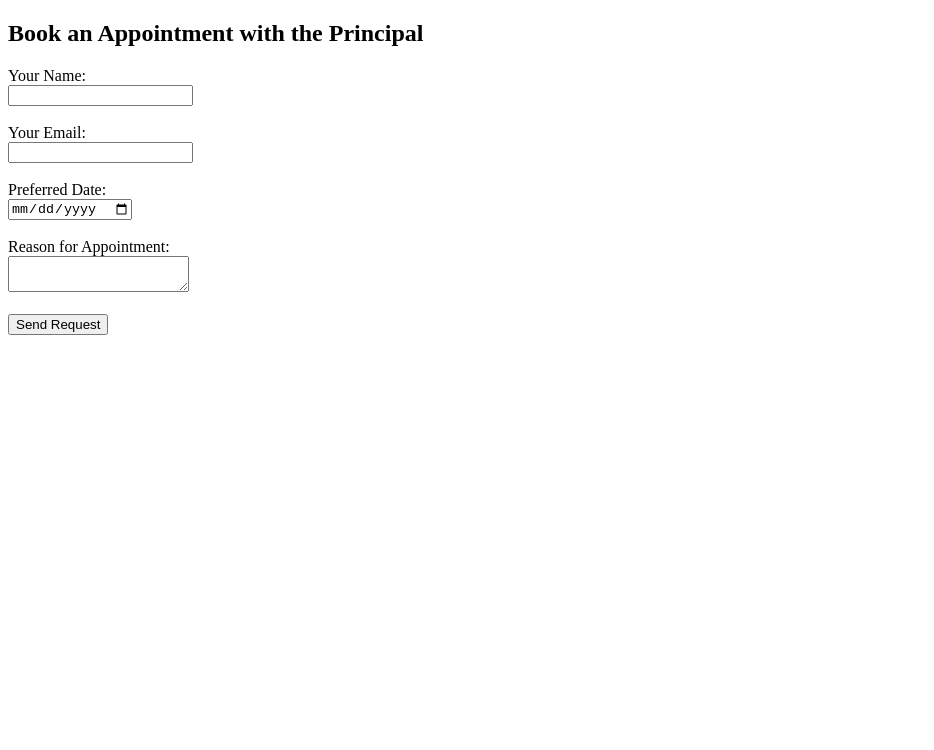
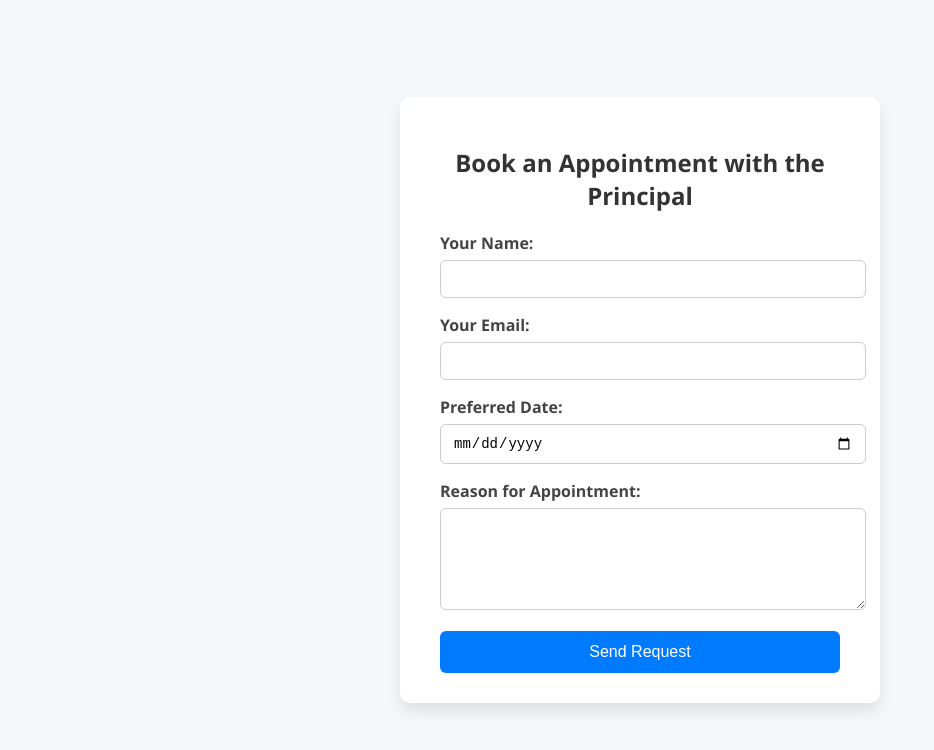
Before and after one commit to PhantomDaDev/appointment-test, a plain HTML site: page index.html in a window 1280 px wide. Shown: the whole page, without its empty margins (0-934 px from the left). Drawn offline with nearby package versions, Linux system fonts and the light colour scheme.

Commit message:
Update index.html

```diff
--- a/index.html
+++ b/index.html
@@ -3,21 +3,100 @@
 <head>
   <meta charset="UTF-8" />
   <title>Book Appointment with Principal</title>
+  <style>
+    body {
+      font-family: 'Segoe UI', Tahoma, Geneva, Verdana, sans-serif;
+      background: #f4f8fb;
+      display: flex;
+      justify-content: center;
+      align-items: center;
+      height: 100vh;
+      margin: 0;
+    }
+
+    form {
+      background: #fff;
+      padding: 30px 40px;
+      border-radius: 10px;
+      box-shadow: 0 8px 16px rgba(0, 0, 0, 0.1);
+      width: 100%;
+      max-width: 400px;
+    }
+
+    h2 {
+      text-align: center;
+      color: #333;
+      margin-bottom: 20px;
+    }
+
+    label {
+      display: block;
+      margin-bottom: 6px;
+      font-weight: 600;
+      color: #444;
+    }
+
+    input[type="text"],
+    input[type="email"],
+    input[type="date"],
+    textarea {
+      width: 100%;
+      padding: 10px 12px;
+      margin-bottom: 16px;
+      border: 1px solid #ccc;
+      border-radius: 6px;
+      font-size: 14px;
+      transition: border-color 0.3s;
+    }
+
+    input:focus,
+    textarea:focus {
+      border-color: #007bff;
+      outline: none;
+    }
+
+    textarea {
+      resize: vertical;
+      min-height: 80px;
+    }
+
+    button {
+      width: 100%;
+      background-color: #007bff;
+      color: white;
+      padding: 12px;
+      border: none;
+      border-radius: 6px;
+      font-size: 16px;
+      cursor: pointer;
+      transition: background-color 0.3s;
+    }
+
+    button:hover {
+      background-color: #0056b3;
+    }
+
+    @media (max-width: 500px) {
+      form {
+        padding: 20px;
+      }
+    }
+  </style>
 </head>
 <body>
-  <h2>Book an Appointment with the Principal</h2>
   <form id="appointment-form">
-    <label for="name">Your Name:</label><br />
-    <input type="text" id="name" name="from_name" required /><br /><br />
+    <h2>Book an Appointment with the Principal</h2>
+    <label for="name">Your Name:</label>
+    <input type="text" id="name" name="from_name" required />
 
-    <label for="email">Your Email:</label><br />
-    <input type="email" id="email" name="from_email" required /><br /><br />
+    <label for="email">Your Email:</label>
+    <input type="email" id="email" name="from_email" required />
 
-    <label for="date">Preferred Date:</label><br />
-    <input type="date" id="date" name="appointment_date" required /><br /><br />
+    <label for="date">Preferred Date:</label>
+    <input type="date" id="date" name="appointment_date" required />
 
-    <label for="reason">Reason for Appointment:</label><br />
-    <textarea id="reason" name="message" required></textarea><br /><br />
+    <label for="reason">Reason for Appointment:</label>
+    <textarea id="reason" name="message" required></textarea>
 
     <button type="submit">Send Request</button>
   </form>
```
